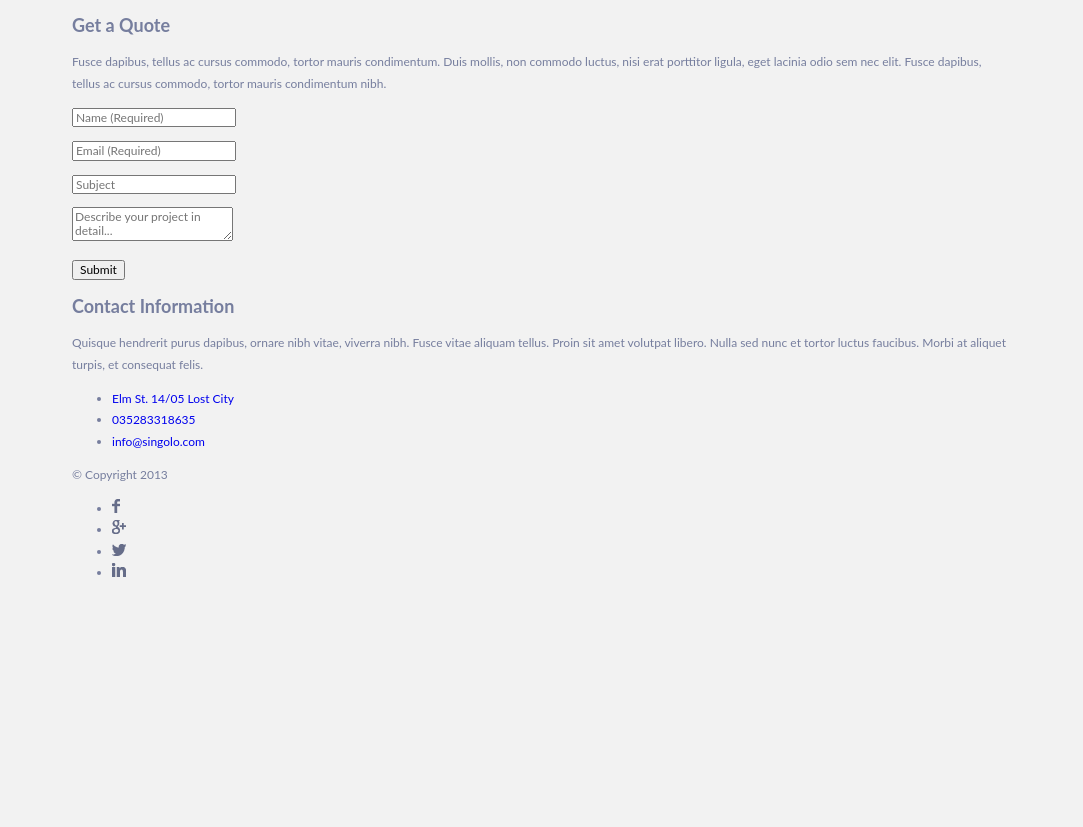
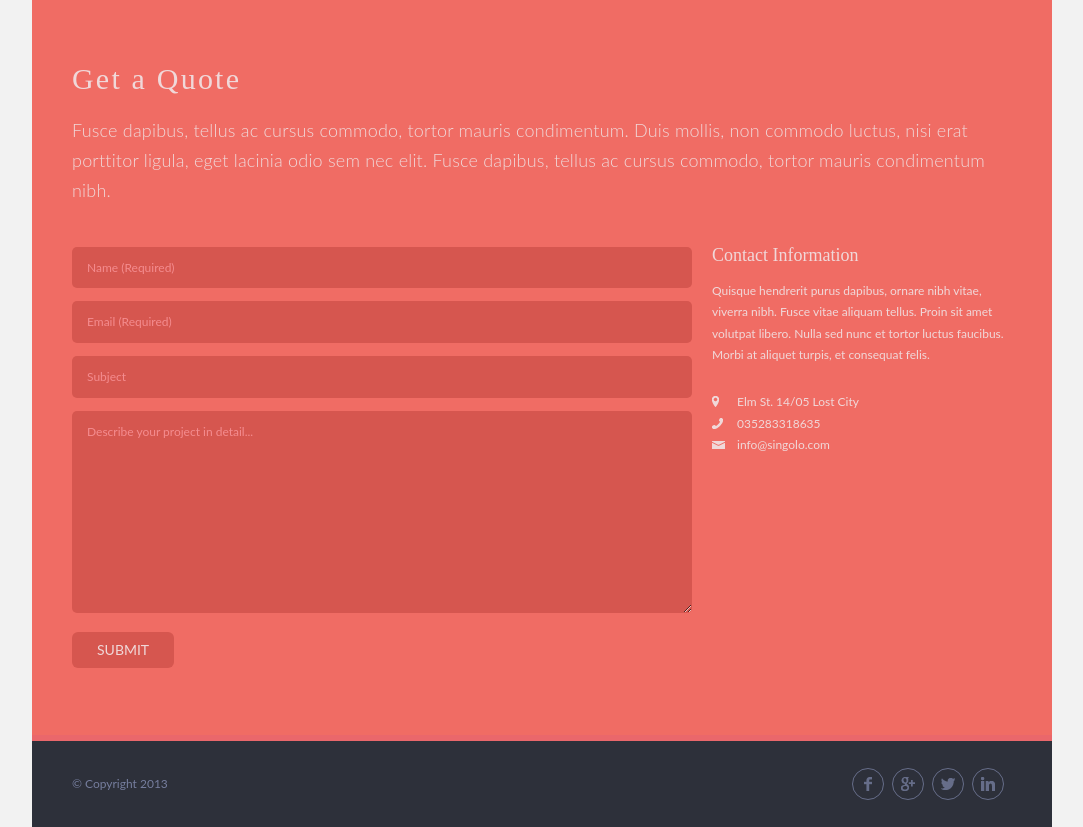
Before and after one commit to Al2003x/singolo, a plain HTML site: page singolo3.html in a window 1280 px wide. Shown: the whole page, without its empty margins (98-1181 px from the left). Before the commit the page ends 800 px from the top, so only its background shows below. Drawn offline with nearby package versions, Linux system fonts and the light colour scheme.

Commit message:
add: fonts, fix: singolo1.css

```diff
--- a/singolo1.css
+++ b/singolo1.css
@@ -1,3 +1,43 @@
+/* lato-300 - latin */
+@font-face {
+  font-family: "Lato";
+  font-style: normal;
+  font-weight: 300;
+  src: local("Lato Light"), local("Lato-Light"),
+    url("assets/font/lato-v16-latin-300.woff2") format("woff2"),
+    url("assets/font/lato-v16-latin-300.woff") format("woff");
+}
+/* lato-regular - latin */
+@font-face {
+  font-family: "Lato";
+  font-style: normal;
+  font-weight: 400;
+  src: local("Lato Regular"), local("Lato-Regular"),
+    url("assets/font/lato-v16-latin-regular.woff2") format("woff2"),
+    /* Chrome 26+, Opera 23+, Firefox 39+ */
+      url("assets/font/lato-v16-latin-regular.woff") format("woff"); /* Chrome 6+, Firefox 3.6+, IE 9+, Safari 5.1+ */
+}
+/* lato-700 - latin */
+@font-face {
+  font-family: "Lato";
+  font-style: normal;
+  font-weight: 700;
+  src: local("Lato Bold"), local("Lato-Bold"),
+    url("assets/font/lato-v16-latin-700.woff2") format("woff2"),
+    /* Chrome 26+, Opera 23+, Firefox 39+ */
+      url("assets/font/lato-v16-latin-700.woff") format("woff"); /* Chrome 6+, Firefox 3.6+, IE 9+, Safari 5.1+ */
+}
+/* lato-900 - latin */
+@font-face {
+  font-family: "Lato-Black";
+  font-style: normal;
+  font-weight: 900;
+  src: local("Lato Black"), local("Lato-Black"),
+    url("assets/font/lato-v16-latin-900.woff2") format("woff2"),
+    /* Chrome 26+, Opera 23+, Firefox 39+ */
+      url("assets/font/lato-v16-latin-900.woff") format("woff"); /* Chrome 6+, Firefox 3.6+, IE 9+, Safari 5.1+ */
+}
+
 html,
 body {
   margin: 0;
@@ -40,7 +80,6 @@ a {
 .logo-title {
   margin: 0;
   position: relative;
-  font-family: "Lato", sans-serif;
   font-size: 25px;
   font-weight: 700;
   line-height: 6.32px;
@@ -52,8 +91,8 @@ a {
 .logo-title::after {
   position: absolute;
   content: "*";
-  top: -5px;
-  left: 108px;
+  top: 0px;
+  left: 105px;
   color: #f06c64;
 }
 
@@ -72,7 +111,7 @@ a {
 .main-nav__item {
   position: relative;
   padding-top: 10px;
-  padding-left: 14px;
+  padding-left: 17px;
   padding-right: 12px;
 }
 
@@ -118,7 +157,7 @@ a {
 
 .slider {
   position: relative;
-  margin-bottom: 70px;
+  margin-bottom: 68px;
   background-color: #f06c64;
   border-bottom: 15px solid #ea676b;
 }
@@ -177,23 +216,20 @@ a {
 
 .services__title {
   margin: 0;
-  margin-bottom: 28px;
-  font-family: "Lato - Black", sans-serif;
+  margin-bottom: 27px;
+  font-family: "Lato-Black", sans-serif;
   font-size: 30px;
   font-weight: 400;
   line-height: 17.86px;
-  letter-spacing: 1.5px;
   color: #666d89;
 }
 
 .services__text {
   margin: 0;
-  margin-bottom: 45px;
-  font-family: "Lato", sans-serif;
+  margin-bottom: 46px;
   font-size: 18px;
   font-weight: 300;
   line-height: 30px;
-  letter-spacing: -0.5px;
   color: #767e9e;
 }
 
@@ -210,7 +246,7 @@ a {
   position: relative;
   width: 299px;
   margin-right: 20px;
-  margin-bottom: 32px;
+  margin-bottom: 34px;
 }
 
 .services__item:nth-child(3n) {
@@ -219,11 +255,10 @@ a {
 
 .services__item-title {
   margin: 0;
-  margin-bottom: 11px;
+  margin-bottom: 9px;
   margin-left: 80px;
-  font-family: "Lato - Black", sans-serif;
   font-size: 18px;
-  font-weight: 400;
+  font-weight: 900;
   line-height: 17.86px;
   color: #666d89;
 }
@@ -231,17 +266,12 @@ a {
 .services__item-desc {
   margin: 0;
   margin-left: 80px;
-  font-family: "Lato", sans-serif;
-  font-size: 12px;
-  font-weight: 400;
-  line-height: 21.56px;
-  letter-spacing: -0.25px;
 }
 
 .services__icon {
   position: absolute;
   top: 0;
-  left: 2px;
+  left: 0;
   display: block;
   width: 55px;
   height: 55px;
--- a/singolo3.css
+++ b/singolo3.css
@@ -28,3 +28,178 @@ img {
 a {
   text-decoration: none;
 }
+
+.feedback {
+  padding-top: 70px;
+  padding-bottom: 67px;
+  background-color: #f06c64;
+  border-bottom: 6px solid #ea676b;
+}
+
+.section__title.section__title-feedback {
+  margin: 0;
+  margin-bottom: 27px;
+  font-family: "Lato - Black";
+  font-size: 30px;
+  font-weight: 400;
+  line-height: 17.86px;
+  letter-spacing: 2.2px;
+  color: #f0d8d9;
+}
+
+.section__text-feedback.section__text-feedback {
+  margin-bottom: 42px;
+  font-size: 18px;
+  font-weight: 300;
+  line-height: 30px;
+  letter-spacing: 0.2px;
+  color: #f0d8d9;
+}
+
+.feedback-columns {
+  display: flex;
+  justify-content: space-between;
+}
+
+.form {
+  width: 620px;
+  margin-right: 20px;
+}
+
+.form__item {
+  width: 620px;
+  margin: 0;
+  margin-bottom: 13px;
+}
+
+.form__input {
+  width: 100%;
+  padding: 10px 15px;
+  font: inherit;
+  background-color: #d6564f;
+  box-sizing: border-box;
+  border-radius: 5px;
+  border: none;
+  outline: none;
+}
+
+.form__input.form__input-textarea {
+  min-height: 202px;
+  padding-top: 10px;
+}
+
+.form__input::-webkit-input-placeholder {
+  color: #f48c8f;
+}
+.form__input::-moz-placeholder {
+  color: #f48c8f;
+}
+.form__input::-ms-input-placeholder {
+  color: #f48c8f;
+}
+.form__input::placeholder {
+  color: #f48c8f;
+}
+
+.form__btn {
+  display: inline-block;
+  vertical-align: middle;
+  text-align: center;
+  padding: 10px 25px;
+  font-family: "Lato", sans-serif;
+  font-size: 14px;
+  color: #f0d8d9;
+  text-transform: uppercase;
+  background-color: #d6564f;
+  border: none;
+  border-radius: 6px;
+  outline: none;
+  box-sizing: border-box;
+  cursor: pointer;
+}
+
+.feedback-contact__title {
+  margin: 0;
+  margin-bottom: 15px;
+  font-family: "Lato - Black";
+  font-size: 18px;
+  font-weight: 400;
+  line-height: 17.86px;
+  color: #f0d8d9;
+}
+
+.feedback-contact__text {
+  margin: 0;
+  margin-bottom: 25px;
+  color: #f0d8d9;
+}
+
+.feedback-contact__list {
+  margin: 0;
+  padding: 0;
+  list-style: none;
+}
+
+.feedback-contact__link {
+  display: block;
+  padding-left: 25px;
+  color: #f0d8d9;
+}
+
+.feedback-contact__link.feedback-contact__link--location {
+  background-image: url("assets/img/location-icon.png");
+  background-repeat: no-repeat;
+  background-position: 0, 0;
+}
+
+.feedback-contact__link.feedback-contact__link--tel {
+  background-image: url("assets/img/phone-icon.png");
+  background-repeat: no-repeat;
+  background-position: 0, 0;
+}
+
+.feedback-contact__link.feedback-contact__link--mail {
+  background-image: url("assets/img/mail-icon.png");
+  background-repeat: no-repeat;
+  background-position: 0, 0;
+}
+
+.main-footer {
+  display: flex;
+  justify-content: space-between;
+  align-items: center;
+  padding-top: 20px;
+  padding-bottom: 20px;
+  background-color: #2d303a;
+}
+
+.footer-social {
+  margin-left: auto;
+}
+
+.social-icons {
+  margin: 0;
+  padding: 0;
+  display: flex;
+  justify-content: flex-start;
+  align-items: center;
+  flex-wrap: wrap;
+  list-style: none;
+}
+
+.social-icons__btn {
+  display: flex;
+  justify-content: center;
+  align-items: center;
+  width: 30px;
+  height: 30px;
+  margin-right: 8px;
+  text-align: center;
+  border: 1px solid #666d89;
+  border-radius: 50%;
+}
+
+.social-icons__btn:hover,
+.social-icons__btn:focus {
+  opacity: 0.5;
+}
--- a/singolo3.html
+++ b/singolo3.html
@@ -19,65 +19,83 @@
         odio sem nec elit. Fusce dapibus, tellus ac cursus commodo, tortor
         mauris condimentum nibh.
       </p>
-      <div class="feedback-form">
-        <form action="#" method="POST" class="feedback-form">
-          <p class="feedback-form__item">
+      <div class="feedback-columns">
+        <form action="#" method="POST" class="form">
+          <p class="form__item">
             <input
               type="text"
-              class="feedback-form__input"
+              class="form__input"
               name="name"
               value=""
               placeholder="Name (Required)"
             />
           </p>
-          <p class="feedback-form__item">
+          <p class="form__item">
             <input
               type="email"
-              class="feedback-form__input"
+              class="form__input"
               name="email"
               value=""
               placeholder="Email (Required)"
             />
           </p>
-          <p class="feeldback-form__item">
+          <p class="form__item">
             <input
               type="text"
-              class="feedback-form__input"
+              class="form__input"
               name="subject"
               value=""
               placeholder="Subject"
             />
           </p>
-          <p class="feedback-form__item">
+          <p class="form__item">
             <textarea
+              class="form__input form__input-textarea"
               name="feedback-textarea"
               placeholder="Describe your project in detail..."
             ></textarea>
           </p>
-          <button class="form-btn" type="button">Submit</button>
+          <button class="form__btn" type="button">Submit</button>
         </form>
-      </div>
         <div class="feedback-contact">
           <h2 class="feedback-contact__title">Contact Information</h2>
-        <p class="feedback-contact__text">Quisque hendrerit purus dapibus, ornare nibh vitae, viverra nibh. Fusce vitae aliquam tellus. Proin sit amet volutpat libero. Nulla sed nunc et tortor luctus faucibus. Morbi at aliquet turpis, et consequat felis.</p>
+          <p class="feedback-contact__text">
+            Quisque hendrerit purus dapibus, ornare nibh vitae, viverra nibh.
+            Fusce vitae aliquam tellus. Proin sit amet volutpat libero. Nulla
+            sed nunc et tortor luctus faucibus. Morbi at aliquet turpis, et
+            consequat felis.
+          </p>
           <ul class="feedback-contact__list">
             <li class="feedback-contact__item">
-            <a href="#" class="feedback-contact__link feedback-contact__link-location">Elm St. 14/05 Lost City</a>
+              <a
+                href="#"
+                class="feedback-contact__link feedback-contact__link--location"
+                >Elm St. 14/05 Lost City</a
+              >
             </li>
             <li class="feedback-contact__item">
-            <a href="tel:035283318635" class="feedback-contact__link feedback-contact__link-tel">035283318635</a>
+              <a
+                href="tel:035283318635"
+                class="feedback-contact__link feedback-contact__link--tel"
+                >035283318635</a
+              >
             </li>
             <li class="feedback-contact__item">
-            <a href="mailto:info@singolo.com" class="feedback-contact__link feedback-contact__link-mail">info@singolo.com</a>
+              <a
+                href="mailto:info@singolo.com"
+                class="feedback-contact__link feedback-contact__link--mail"
+                >info@singolo.com</a
+              >
             </li>
           </ul>
+        </div>
       </div>
     </section>
     <footer class="main-footer container">
       <section class="footer-copyright">
         <p class="footer-copyright__text">&copy; Copyright 2013</p>
       </section>
-      <section class="footer-cocial">
+      <section class="footer-social">
         <ul class="social-icons">
           <li class="social-icons__item">
             <a href="#" class="social-icons__btn" aria-label="facebook">
```
Also changed, not shown: assets/font/Lato-Black.ttf (deleted), assets/font/Lato-Bold.ttf (deleted), assets/font/Lato-Light.ttf (deleted), assets/font/Lato-Regular.ttf (deleted), assets/font/OFL.txt (deleted), assets/font/lato-v16-latin-300.woff (added), assets/font/lato-v16-latin-300.woff2 (added), assets/font/lato-v16-latin-700.woff (added), assets/font/lato-v16-latin-700.woff2 (added), assets/font/lato-v16-latin-900.woff (added), assets/font/lato-v16-latin-900.woff2 (added), assets/font/lato-v16-latin-regular.woff (added), assets/font/lato-v16-latin-regular.woff2 (added). Lines whose indentation alone changed are shown as unchanged.
